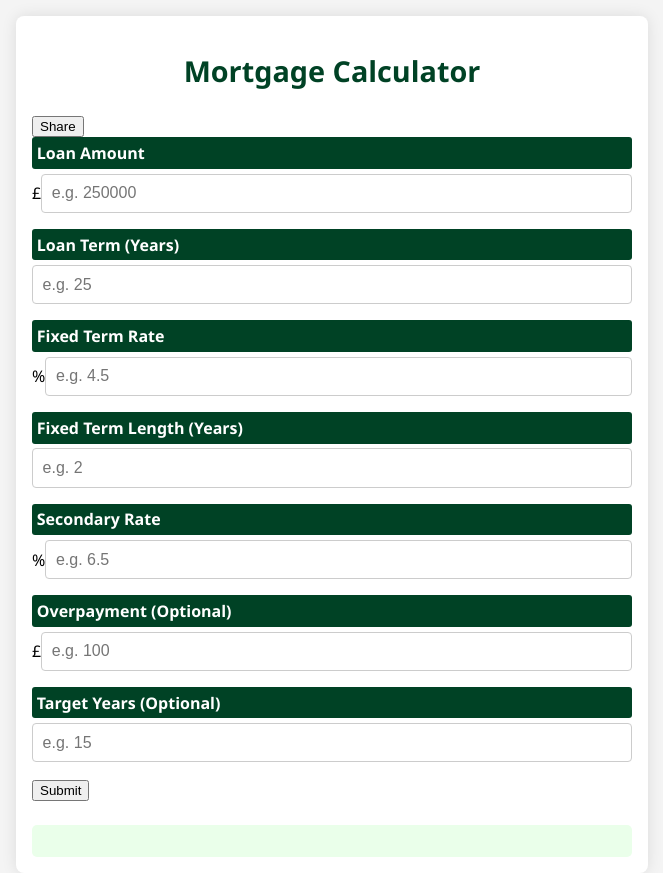
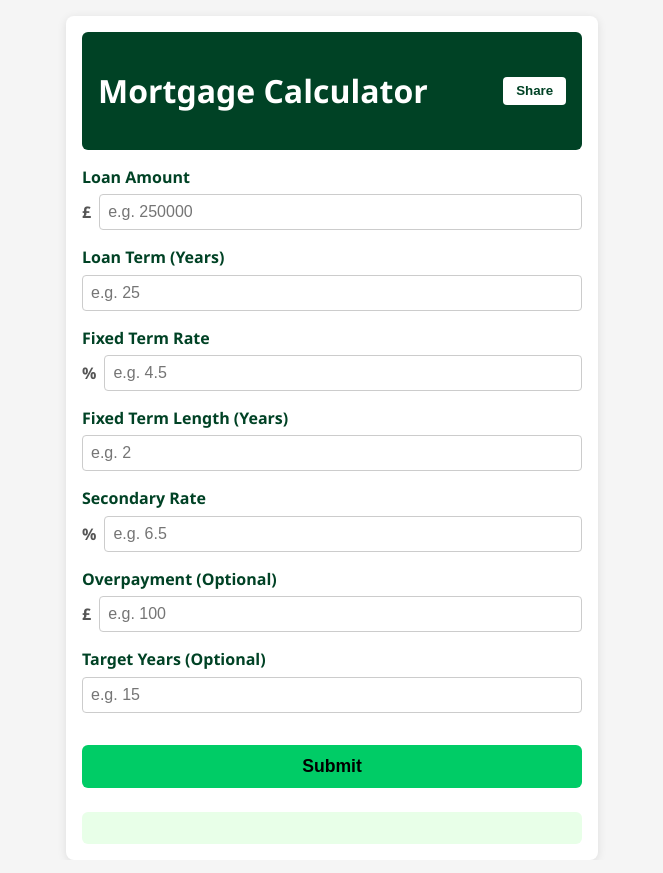
Before and after one commit to Ampdrew06/Mortgage-Calculator, a React (Create React App) app: page / in a window 1280 px wide. Shown: the whole page, without its empty margins (308-971 px from the left). Built offline with nearby package versions, Linux system fonts and the light colour scheme.

Commit message:
Update App.css

```diff
--- a/src/App.css
+++ b/src/App.css
@@ -1,37 +1,37 @@
 body {
   margin: 0;
-  padding: 0;
-  font-family: "Segoe UI", sans-serif;
-  background: #f4f4f4;
+  font-family: 'Segoe UI', sans-serif;
+  background: #f5f5f5;
 }
 
 .container {
-  max-width: 600px;
+  max-width: 500px;
   margin: auto;
   padding: 1rem;
   background: white;
   border-radius: 8px;
-  box-shadow: 0 0 15px rgba(0,0,0,0.1);
+  box-shadow: 0 2px 10px rgba(0,0,0,0.1);
   margin-top: 1rem;
 }
 
-h1 {
-  font-size: 1.8rem;
-  text-align: center;
-  margin-bottom: 1.5rem;
-  color: #004225;
-  position: relative;
+header {
+  display: flex;
+  justify-content: space-between;
+  align-items: center;
+  background: #004225;
+  color: white;
+  padding: 1rem;
+  border-radius: 6px;
+  margin-bottom: 1rem;
 }
 
-.share-btn {
-  position: absolute;
-  right: 1rem;
-  top: 0.6rem;
-  background: #004225;
-  color: white;
+.share {
+  background: white;
+  color: #004225;
+  font-weight: bold;
   border: none;
-  padding: 0.3rem 0.6rem;
   border-radius: 4px;
+  padding: 0.4rem 0.8rem;
   cursor: pointer;
 }
 
@@ -39,14 +39,11 @@ h1 {
   margin-bottom: 1rem;
 }
 
-label {
+.input-group label {
+  font-weight: bold;
   display: block;
-  font-weight: bold;
-  margin-bottom: 0.3rem;
-  background-color: #004225;
-  color: white;
-  padding: 0.3rem;
-  border-radius: 3px;
+  margin-bottom: 0.4rem;
+  color: #004225;
 }
 
 .input-wrapper {
@@ -55,17 +52,21 @@ label {
   position: relative;
 }
 
-input {
-  width: 100%;
-  padding: 0.6rem;
+.input-wrapper .symbol {
+  margin-right: 0.5rem;
+  font-weight: bold;
+  color: #555;
+}
+
+.input-wrapper input {
+  flex: 1;
+  padding: 0.5rem 0.5rem;
   font-size: 1rem;
   border: 1px solid #ccc;
   border-radius: 4px;
 }
 
 .clear-btn {
-  position: absolute;
-  right: 0.4rem;
   background: #ccc;
   border: none;
   border-radius: 50%;
@@ -73,32 +74,32 @@ input {
   height: 24px;
   font-weight: bold;
   cursor: pointer;
+  margin-left: 0.5rem;
 }
 
-.submit-btn {
+.submit {
   width: 100%;
-  padding: 0.8rem;
+  background: #00cc66;
+  color: black;
+  font-weight: bold;
   font-size: 1.1rem;
-  background: #00cc44;
-  color: black;
+  padding: 0.7rem;
   border: none;
-  border-radius: 5px;
-  font-weight: bold;
+  border-radius: 6px;
+  cursor: pointer;
   margin-top: 1rem;
-  cursor: pointer;
 }
 
 .results {
   margin-top: 1.5rem;
+  background: #e8ffe8;
   padding: 1rem;
-  background-color: #eaffea;
-  border-radius: 5px;
-  font-size: 1rem;
+  border-radius: 6px;
   font-weight: bold;
 }
 
 .results p {
   display: flex;
   justify-content: space-between;
-  margin: 0.6rem 0;
+  margin-bottom: 0.5rem;
 }
```
